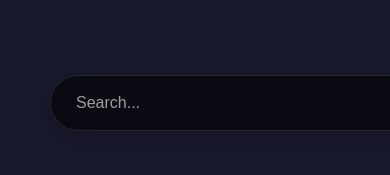
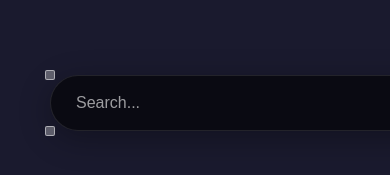
Before and after one commit to Ninso112/FlexDash, a React (Vite) app: page / in a window 390 px wide. Shown: the part 125-300 px from the top of the page. Built offline with nearby package versions, Linux system fonts and the light colour scheme.

Commit message:
Add resizable functionality to components, update grid size, and enhance responsive design

```diff
--- a/src/App.jsx
+++ b/src/App.jsx
@@ -1,5 +1,6 @@
 import React, { useState, useEffect } from 'react'
 import Draggable from 'react-draggable'
+import Resizable from './components/Resizable'
 import ShortcutManager from './components/ShortcutManager'
 import WeatherWidget from './components/WeatherWidget'
 import SearchBar from './components/SearchBar'
@@ -39,8 +40,20 @@ function App() {
     updateSettings({ positions: newPositions })
   }
 
+  const handleResize = (component, size) => {
+    const newSizes = {
+      ...settings.sizes,
+      [component]: size
+    }
+    updateSettings({ sizes: newSizes })
+  }
+
   const getPosition = (component) => {
     return settings.positions[component] || { x: 0, y: 0 }
+  }
+
+  const getSize = (component) => {
+    return settings.sizes?.[component] || null
   }
 
   // Background styling
@@ -85,11 +98,19 @@ function App() {
         <Draggable
           position={getPosition('personalMessage')}
           onStop={(e, data) => handleDragStop('personalMessage', data)}
-          grid={gridMode ? [20, 20] : null}
+          grid={gridMode ? [32, 32] : null}
           bounds="parent"
         >
           <div className="draggable-container">
-            <PersonalMessage message={settings.personalMessage} />
+            <Resizable
+              onResize={(size) => handleResize('personalMessage', size)}
+              gridSize={gridMode ? 32 : null}
+              minWidth={100}
+              minHeight={50}
+              initialSize={getSize('personalMessage')}
+            >
+              <PersonalMessage message={settings.personalMessage} />
+            </Resizable>
           </div>
         </Draggable>
       )}
@@ -98,11 +119,19 @@ function App() {
       <Draggable
         position={getPosition('searchBar')}
         onStop={(e, data) => handleDragStop('searchBar', data)}
-        grid={gridMode ? [20, 20] : null}
+        grid={gridMode ? [32, 32] : null}
         bounds="parent"
       >
         <div className="draggable-container">
-          <SearchBar searchEngine={settings.searchEngine} />
+          <Resizable
+            onResize={(size) => handleResize('searchBar', size)}
+            gridSize={gridMode ? 32 : null}
+            minWidth={200}
+            minHeight={40}
+            initialSize={getSize('searchBar')}
+          >
+            <SearchBar searchEngine={settings.searchEngine} />
+          </Resizable>
         </div>
       </Draggable>
 
@@ -111,11 +140,19 @@ function App() {
         <Draggable
           position={getPosition('weather')}
           onStop={(e, data) => handleDragStop('weather', data)}
-          grid={gridMode ? [20, 20] : null}
+          grid={gridMode ? [32, 32] : null}
           bounds="parent"
         >
           <div className="draggable-container">
-            <WeatherWidget location={settings.weatherLocation} />
+            <Resizable
+              onResize={(size) => handleResize('weather', size)}
+              gridSize={gridMode ? 32 : null}
+              minWidth={150}
+              minHeight={100}
+              initialSize={getSize('weather')}
+            >
+              <WeatherWidget location={settings.weatherLocation} />
+            </Resizable>
           </div>
         </Draggable>
       )}
@@ -127,6 +164,8 @@ function App() {
         gridMode={gridMode}
         positions={settings.shortcutPositions || {}}
         onPositionUpdate={(positions) => updateSettings({ shortcutPositions: positions })}
+        sizes={settings.shortcutSizes || {}}
+        onSizeUpdate={(sizes) => updateSettings({ shortcutSizes: sizes })}
       />
 
       {/* Settings Panel */}
--- a/src/components/PersonalMessage.css
+++ b/src/components/PersonalMessage.css
@@ -6,6 +6,12 @@
   border: 1px solid rgba(255, 255, 255, 0.1);
   box-shadow: 0 8px 32px rgba(0, 0, 0, 0.3);
   min-width: 200px;
+  width: 100%;
+  height: 100%;
+  box-sizing: border-box;
+  display: flex;
+  align-items: center;
+  justify-content: center;
 }
 
 .personal-message h1 {
--- /dev/null
+++ b/src/components/Resizable.css
@@ -0,0 +1,83 @@
+.resizable-container {
+  position: relative;
+  box-sizing: border-box;
+}
+
+.resize-handle {
+  position: absolute;
+  background: transparent;
+  z-index: 10;
+}
+
+.resize-handle-n,
+.resize-handle-s {
+  width: 100%;
+  height: 5px;
+  cursor: ns-resize;
+}
+
+.resize-handle-e,
+.resize-handle-w {
+  width: 5px;
+  height: 100%;
+  cursor: ew-resize;
+}
+
+.resize-handle-n {
+  top: -2.5px;
+  left: 0;
+}
+
+.resize-handle-s {
+  bottom: -2.5px;
+  left: 0;
+}
+
+.resize-handle-e {
+  right: -2.5px;
+  top: 0;
+}
+
+.resize-handle-w {
+  left: -2.5px;
+  top: 0;
+}
+
+.resize-handle-ne,
+.resize-handle-nw,
+.resize-handle-se,
+.resize-handle-sw {
+  width: 10px;
+  height: 10px;
+  background: rgba(255, 255, 255, 0.3);
+  border: 1px solid rgba(255, 255, 255, 0.5);
+  border-radius: 2px;
+}
+
+.resize-handle-ne {
+  top: -5px;
+  right: -5px;
+  cursor: nesw-resize;
+}
+
+.resize-handle-nw {
+  top: -5px;
+  left: -5px;
+  cursor: nwse-resize;
+}
+
+.resize-handle-se {
+  bottom: -5px;
+  right: -5px;
+  cursor: nwse-resize;
+}
+
+.resize-handle-sw {
+  bottom: -5px;
+  left: -5px;
+  cursor: nesw-resize;
+}
+
+.resize-handle:hover {
+  background: rgba(255, 255, 255, 0.5);
+}
--- /dev/null
+++ b/src/components/Resizable.jsx
@@ -0,0 +1,87 @@
+import React, { useState, useRef, useEffect } from 'react'
+import './Resizable.css'
+
+function Resizable({ children, onResize, minWidth = 50, minHeight = 50, gridSize = null, initialSize = null }) {
+  const [size, setSize] = useState(initialSize || { width: 'auto', height: 'auto' })
+  const [isResizing, setIsResizing] = useState(false)
+  const containerRef = useRef(null)
+
+  useEffect(() => {
+    if (initialSize) {
+      setSize(initialSize)
+    }
+  }, [initialSize])
+
+  const handleMouseDown = (e, direction) => {
+    e.preventDefault()
+    e.stopPropagation()
+    setIsResizing(direction)
+
+    const startX = e.clientX
+    const startY = e.clientY
+    const startWidth = containerRef.current.offsetWidth
+    const startHeight = containerRef.current.offsetHeight
+
+    const handleMouseMove = (e) => {
+      let newWidth = startWidth
+      let newHeight = startHeight
+
+      if (direction.includes('e')) {
+        newWidth = startWidth + (e.clientX - startX)
+      }
+      if (direction.includes('w')) {
+        newWidth = startWidth - (e.clientX - startX)
+      }
+      if (direction.includes('s')) {
+        newHeight = startHeight + (e.clientY - startY)
+      }
+      if (direction.includes('n')) {
+        newHeight = startHeight - (e.clientY - startY)
+      }
+
+      // Apply grid snapping
+      if (gridSize) {
+        newWidth = Math.round(newWidth / gridSize) * gridSize
+        newHeight = Math.round(newHeight / gridSize) * gridSize
+      }
+
+      // Enforce minimum size
+      newWidth = Math.max(minWidth, newWidth)
+      newHeight = Math.max(minHeight, newHeight)
+
+      setSize({ width: newWidth, height: newHeight })
+      if (onResize) {
+        onResize({ width: newWidth, height: newHeight })
+      }
+    }
+
+    const handleMouseUp = () => {
+      setIsResizing(false)
+      document.removeEventListener('mousemove', handleMouseMove)
+      document.removeEventListener('mouseup', handleMouseUp)
+    }
+
+    document.addEventListener('mousemove', handleMouseMove)
+    document.addEventListener('mouseup', handleMouseUp)
+  }
+
+  return (
+    <div
+      ref={containerRef}
+      className="resizable-container"
+      style={{ width: size.width, height: size.height }}
+    >
+      {children}
+      <div className="resize-handle resize-handle-n" onMouseDown={(e) => handleMouseDown(e, 'n')} />
+      <div className="resize-handle resize-handle-s" onMouseDown={(e) => handleMouseDown(e, 's')} />
+      <div className="resize-handle resize-handle-e" onMouseDown={(e) => handleMouseDown(e, 'e')} />
+      <div className="resize-handle resize-handle-w" onMouseDown={(e) => handleMouseDown(e, 'w')} />
+      <div className="resize-handle resize-handle-ne" onMouseDown={(e) => handleMouseDown(e, 'ne')} />
+      <div className="resize-handle resize-handle-nw" onMouseDown={(e) => handleMouseDown(e, 'nw')} />
+      <div className="resize-handle resize-handle-se" onMouseDown={(e) => handleMouseDown(e, 'se')} />
+      <div className="resize-handle resize-handle-sw" onMouseDown={(e) => handleMouseDown(e, 'sw')} />
+    </div>
+  )
+}
+
+export default Resizable
--- a/src/components/SearchBar.css
+++ b/src/components/SearchBar.css
@@ -8,6 +8,11 @@
   border: 1px solid rgba(255, 255, 255, 0.1);
   box-shadow: 0 8px 32px rgba(0, 0, 0, 0.3);
   min-width: 300px;
+  width: 100%;
+  height: 100%;
+  box-sizing: border-box;
+  position: relative;
+  z-index: 2;
 }
 
 .search-input {
--- a/src/components/Shortcut.css
+++ b/src/components/Shortcut.css
@@ -12,6 +12,9 @@
   transition: all 0.3s ease;
   padding: 15px;
   gap: 10px;
+  width: 100%;
+  height: 100%;
+  box-sizing: border-box;
 }
 
 .shortcut:hover {
--- a/src/components/ShortcutManager.jsx
+++ b/src/components/ShortcutManager.jsx
@@ -1,9 +1,10 @@
 import React from 'react'
 import Draggable from 'react-draggable'
+import Resizable from './Resizable'
 import Shortcut from './Shortcut'
 import './ShortcutManager.css'
 
-function ShortcutManager({ shortcuts, onUpdateShortcuts, gridMode, positions, onPositionUpdate }) {
+function ShortcutManager({ shortcuts, onUpdateShortcuts, gridMode, positions, onPositionUpdate, sizes, onSizeUpdate }) {
   const handleDragStop = (id, data) => {
     const newPositions = {
       ...positions,
@@ -12,8 +13,20 @@ function ShortcutManager({ shortcuts, onUpdateShortcuts, gridMode, positions, on
     onPositionUpdate(newPositions)
   }
 
+  const handleResize = (id, size) => {
+    const newSizes = {
+      ...sizes,
+      [id]: size
+    }
+    onSizeUpdate(newSizes)
+  }
+
   const getPosition = (id) => {
     return positions[id] || { x: 0, y: 0 }
+  }
+
+  const getSize = (id) => {
+    return sizes?.[id] || null
   }
 
   return (
@@ -23,11 +36,19 @@ function ShortcutManager({ shortcuts, onUpdateShortcuts, gridMode, positions, on
           key={shortcut.id}
           position={getPosition(shortcut.id)}
           onStop={(e, data) => handleDragStop(shortcut.id, data)}
-          grid={gridMode ? [20, 20] : null}
+          grid={gridMode ? [32, 32] : null}
           bounds="parent"
         >
           <div className="draggable-shortcut">
-            <Shortcut shortcut={shortcut} />
+            <Resizable
+              onResize={(size) => handleResize(shortcut.id, size)}
+              gridSize={gridMode ? 32 : null}
+              minWidth={50}
+              minHeight={50}
+              initialSize={getSize(shortcut.id)}
+            >
+              <Shortcut shortcut={shortcut} />
+            </Resizable>
           </div>
         </Draggable>
       ))}
--- a/src/components/WeatherWidget.css
+++ b/src/components/WeatherWidget.css
@@ -9,6 +9,9 @@
   border: 1px solid rgba(255, 255, 255, 0.1);
   box-shadow: 0 8px 32px rgba(0, 0, 0, 0.3);
   min-width: 200px;
+  width: 100%;
+  height: 100%;
+  box-sizing: border-box;
 }
 
 .weather-icon {
--- a/src/styles/App.css
+++ b/src/styles/App.css
@@ -1,9 +1,30 @@
 .app {
   width: 100vw;
   height: 100vh;
+  min-width: 320px;
+  min-height: 480px;
   position: relative;
   overflow: hidden;
   transition: background-color 0.3s ease;
+}
+
+/* Responsive scaling */
+@media (max-width: 768px) {
+  .app {
+    font-size: 14px;
+  }
+}
+
+@media (min-width: 769px) and (max-width: 1024px) {
+  .app {
+    font-size: 15px;
+  }
+}
+
+@media (min-width: 1025px) {
+  .app {
+    font-size: 16px;
+  }
 }
 
 .settings-button,
@@ -41,10 +62,17 @@
 .draggable-container {
   cursor: move;
   user-select: none;
+  position: relative;
+  z-index: 1;
 }
 
 .draggable-container:hover {
   opacity: 0.9;
+}
+
+.draggable-container.dragging {
+  z-index: 100;
+  pointer-events: none;
 }
 
 /* Responsive Design */
--- a/src/utils/storage.js
+++ b/src/utils/storage.js
@@ -16,10 +16,12 @@ export const defaultSettings = {
   weatherEnabled: false,
   weatherLocation: '',
   personalMessage: '',
-  searchEngine: 'google',
+  searchEngine: 'duckduckgo',
   gridMode: false,
   positions: getDefaultPositions(),
-  shortcutPositions: {}
+  shortcutPositions: {},
+  sizes: {},
+  shortcutSizes: {}
 }
 
 // Load settings from localStorage
```
